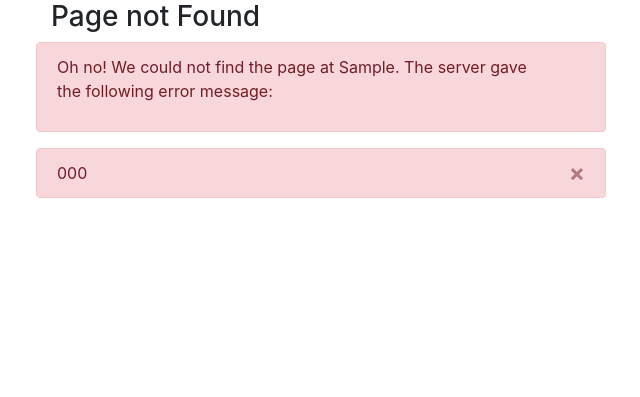
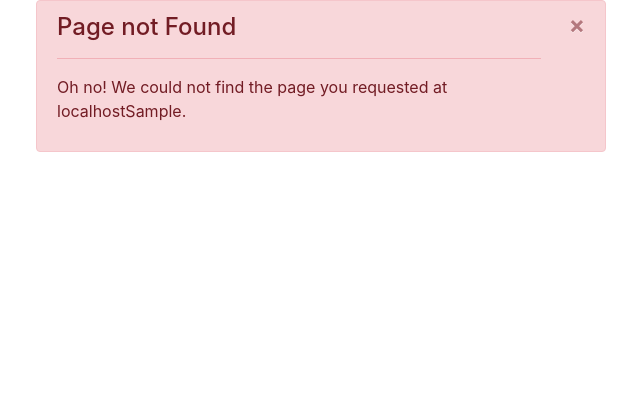
Before and after one commit to vetleen/vetletemplate, a Django app: template templates/404.html in a window 1280 px wide. Shown: the part 56-453 px from the top of the page, without its empty margins (34-674 px from the left). Run offline with Django 3.2, Linux system fonts and the light colour scheme; the template is opened without the code that fills it: most values are stand-ins (such as "Sample title", 1, 10 or a date in 2020); some libraries are stand-ins or nearby versions.

Commit message:
fine tuning 404-template

```diff
--- a/templates/404.html
+++ b/templates/404.html
@@ -2,27 +2,16 @@
 
 {% block content %}
 <div class="container">
-  <div class="row">
-    <div class="col-lg-12">
-      <h3> Page not Found </h3>
-    </div>
-  </div> <!-- row -->
   <div class="row justify-content-start">
     <div  class="alert alert-danger col-lg-6 alert-dismissible fade show" role="alert">
-      <p> Oh no! We could not find the page at {{ request_path }}. The server gave the following error message:</p>
-    </div>
-  </div> <!-- row -->
-
-
-  <div class="row justify-content-start">
-    <div  class="alert alert-danger col-lg-6 alert-dismissible fade show" role="alert">
-      {{ exception }}
+      <h4 class="alert-heading"> Page not Found </h4>
+      <hr>
+      <p> Oh no! We could not find the page you requested at {{ request.META.HTTP_HOST }}{{ request_path }}. </p>
       <button type="button" class="close" data-dismiss="alert" aria-label="Close">
         <span aria-hidden="true">&times;</span>
       </button>
     </div>
   </div> <!-- row -->
-
 </div><!-- container -->
 
 {% endblock %}
```
